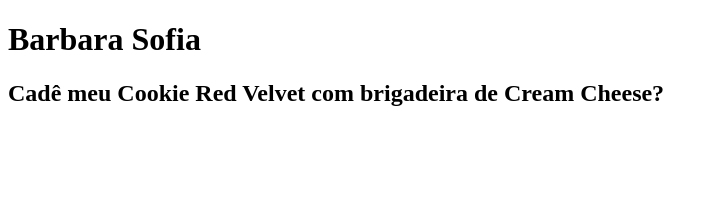
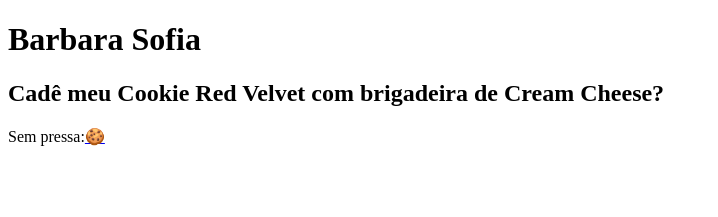
Before and after one commit to neoeduardo/clone-tabnews, a Next.js app: page / in a window 1280 px wide. Shown: the top 217 px of the page, without its empty margins (0-718 px from the left). Built offline with nearby package versions, Linux system fonts and the light colour scheme.

Commit message:
atualizando para novo texto

```diff
--- a/pages/index.js
+++ b/pages/index.js
@@ -3,6 +3,10 @@ function Home() {
     <>
       <h1>Barbara Sofia</h1>
       <h2>Cadê meu Cookie Red Velvet com brigadeira de Cream Cheese?</h2>
+      <p>
+        Sem pressa:
+        <a href="https://youtu.be/DRn2ZawV-4w?si=rtu5YcMGBA6OI95a">🍪</a>
+      </p>
     </>
   );
 }
```
